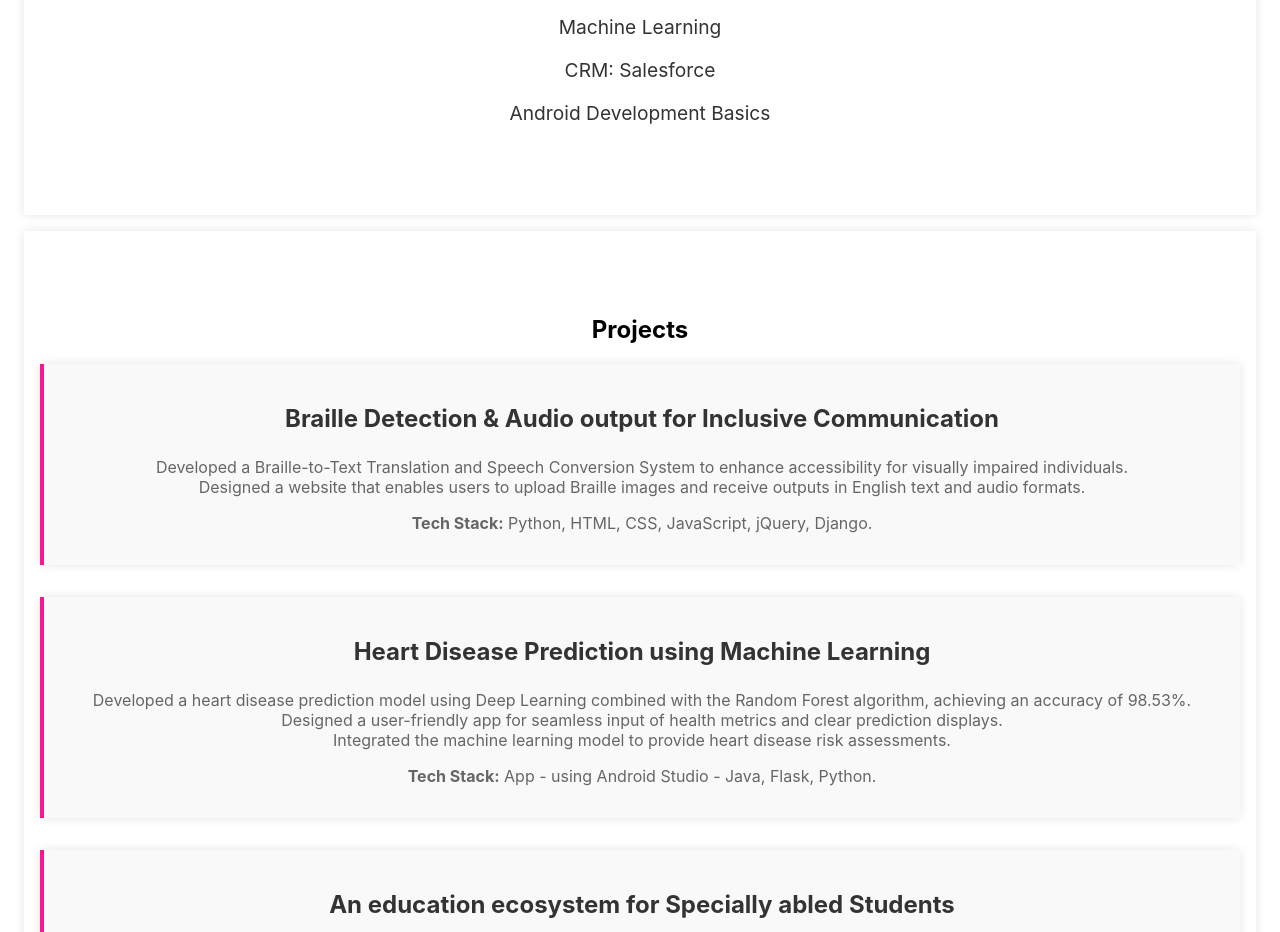
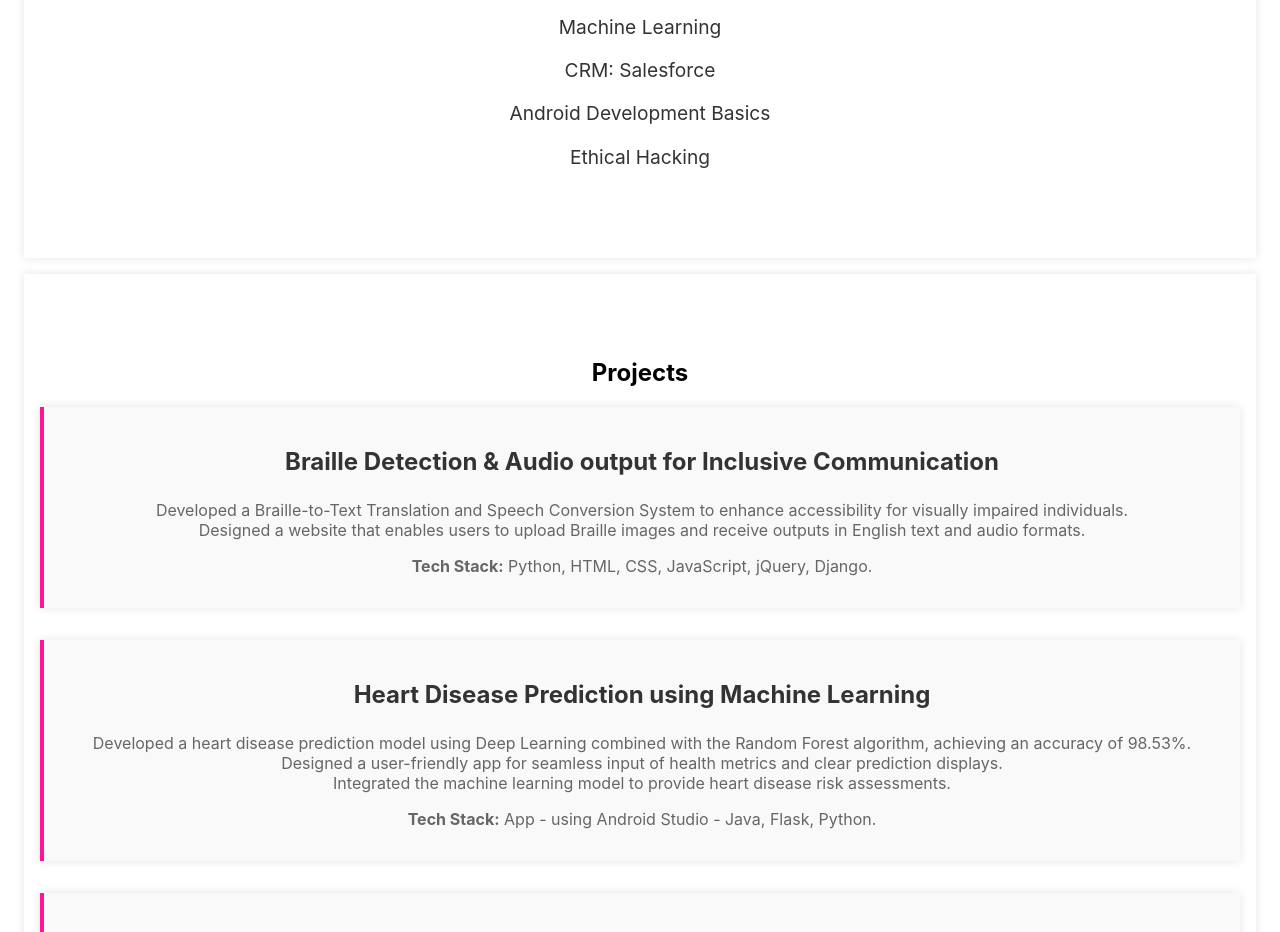
Before and after one commit to Shruthi-GS/ShruthiPortfolioWebsite, a React (Create React App) app: page / in a window 1280 px wide. Shown: the part 2000-2932 px from the top of the page. Built offline with nearby package versions, Linux system fonts and the light colour scheme.

Commit message:
Update Skills.js

```diff
--- a/src/components/Skills.js
+++ b/src/components/Skills.js
@@ -12,6 +12,7 @@ const Skills = () => {
         <SkillItem>Machine Learning</SkillItem>
         <SkillItem>CRM: Salesforce</SkillItem>
         <SkillItem>Android Development Basics</SkillItem>
+        <SkillItem>Ethical Hacking</SkillItem>
       </SkillList>
     </Section>
   );
```
